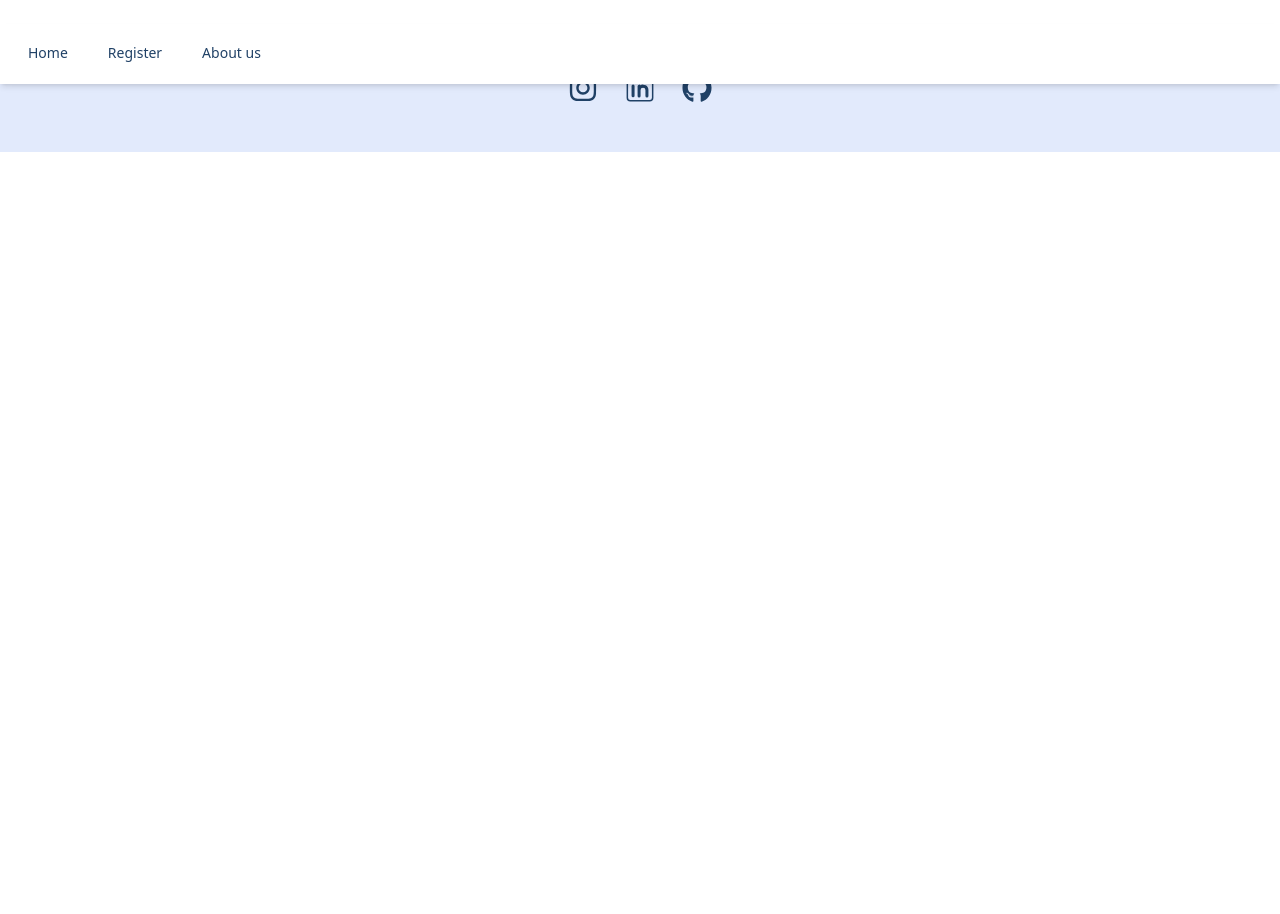
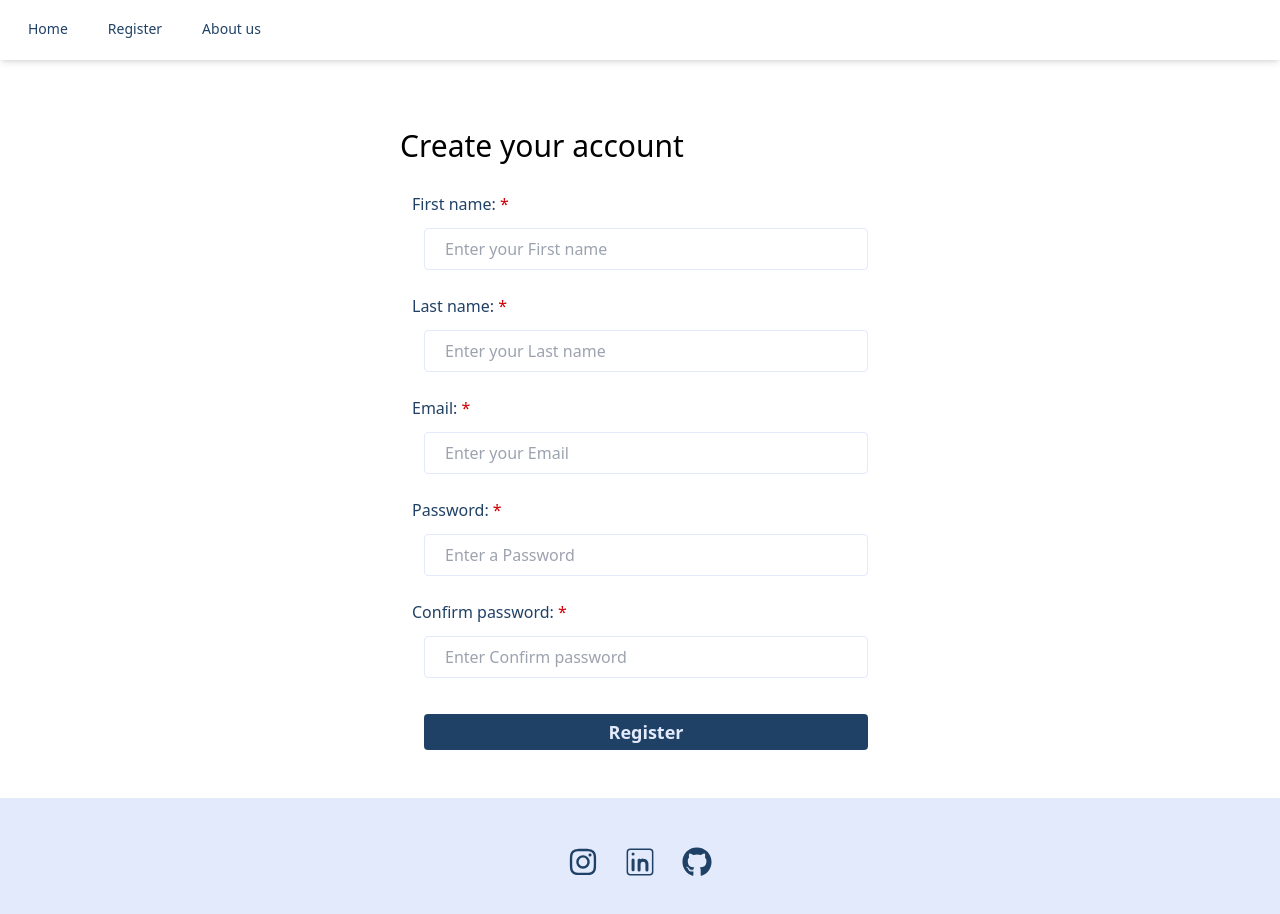
Before and after one commit to raziehbarzegar/react-articles-app, a React (Vite) app: page /register in a window 1280 px wide. Shown: the top 914 px of the page. Before the commit the page ends 800 px from the top, so only its background shows below. Built offline with nearby package versions, Linux system fonts and the light colour scheme.

Commit message:
feat: implement user registration

```diff
--- a/src/App.jsx
+++ b/src/App.jsx
@@ -2,13 +2,15 @@ import { Route, Routes } from "react-router";
 import Home from "./pages/home/Home";
 import ArticlePage from "./pages/articlePage/ArticlePage";
 import Layout from "./components/layout/Layout";
+import Register from "./pages/register/Register";
 
 function App() {
   return (
     <Layout>
       <Routes>
         <Route path="/" element={<Home />} />
-        <Route path="/articles/:id" element={<ArticlePage/>}/>
+        <Route path="/articles/:id" element={<ArticlePage />} />
+        <Route path="/register" element={<Register />} />
       </Routes>
     </Layout>
   );
--- a/src/components/input/Input.jsx
+++ b/src/components/input/Input.jsx
@@ -1,13 +1,14 @@
 import React, { useId } from "react";
 
-function Input({ label, type, placeholder, required, name, onChange }) {
+function Input({ label, type, placeholder, required, name, onChange, error }) {
   const inputId = useId();
   return (
     <div className="p-3 basis-full">
       <div className="flex flex-col">
         <label htmlFor={inputId} className="mb-3 text-secondary font-medium">
-          {label} :
+          {label}: {required && <span className="text-danger">*</span>}
         </label>
+        {error && <span className="text-red-600 text-sm py-1">{error}</span>}
         <input
           type={type}
           placeholder={placeholder}
--- /dev/null
+++ b/src/pages/register/Register.jsx
@@ -0,0 +1,128 @@
+import { useState } from "react";
+import Input from "../../components/input/Input";
+import axios from "axios";
+import { useNavigate } from "react-router";
+
+function Register() {
+  const [formData, setFormData] = useState({
+    firstName: "",
+    lastName: "",
+    email: "",
+    password: "",
+    confirmPassword: "",
+  });
+  const [errors, setErrors] = useState({});
+  const [isSubmitting, setIsSubmitting] = useState(false);
+
+  const navigate = useNavigate();
+
+  const handleFormChange = (e) => {
+    setFormData((prevState) => ({
+      ...prevState,
+      [e.target.name]: e.target.value,
+    }));
+  };
+
+  const handleSubmit = (e) => {
+    e.preventDefault();
+
+    const validationErrors = {};
+
+    if (formData.password.length < 6) {
+      validationErrors.password =
+        "Your password must be at least 6 characters.";
+    }
+    if (formData.confirmPassword !== formData.password) {
+      validationErrors.confirmPassword =
+        "The passwords you entered don’t match.";
+    }
+
+    setErrors(validationErrors);
+
+    if (Object.keys(validationErrors).length === 0) {
+      setIsSubmitting(true);
+
+      const dataToSend = { ...formData };
+      delete dataToSend.confirmPassword;
+
+      axios
+        .post("http://localhost:8000/users", dataToSend)
+        .then(() => {
+          alert("Registration completed successfully!");
+          navigate("/");
+        })
+        .catch((error) => {
+          alert(error.message);
+        })
+        .finally(() => {
+          setIsSubmitting(false);
+        });
+    }
+  };
+
+  return (
+    <section className="registerForm pt-32">
+      <div className="container md:max-w-lg">
+        <div className="flex flex-col">
+          <h3 className="text-3xl mb-4">Create your account</h3>
+          <form action="" onSubmit={handleSubmit}>
+            <Input
+              type="text"
+              placeholder="Enter your First name"
+              required
+              label={"First name"}
+              name={"firstName"}
+              onChange={handleFormChange}
+            />
+            <Input
+              type="text"
+              placeholder="Enter your Last name"
+              required
+              label="Last name"
+              name={"lastName"}
+              onChange={handleFormChange}
+            />
+            <Input
+              type="email"
+              placeholder="Enter your Email"
+              label="Email"
+              required
+              name={"email"}
+              onChange={handleFormChange}
+            />
+
+            <Input
+              type="password"
+              placeholder="Enter a Password"
+              label="Password"
+              required
+              name={"password"}
+              onChange={handleFormChange}
+              error={errors.password}
+            />
+
+            <Input
+              type="password"
+              placeholder="Enter Confirm password"
+              required
+              label="Confirm password"
+              name={"confirmPassword"}
+              onChange={handleFormChange}
+              error={errors.confirmPassword}
+            />
+            <div className="text-center w-full p-3 flex justify-center">
+              <button
+                className="text-lg text-primary text-center py-1 px-3 rounded font-semibold bg-secondary hover:text-secondary hover:bg-white transition-colors duration-500 my-3 ml-3 w-full"
+                disabled={isSubmitting}
+              >
+                {isSubmitting ? "Registering..." : "Register"}
+              </button>
+            </div>
+          </form>
+        </div>
+      </div>
+    </section>
+  );
+}
+
+export default Register;
```
